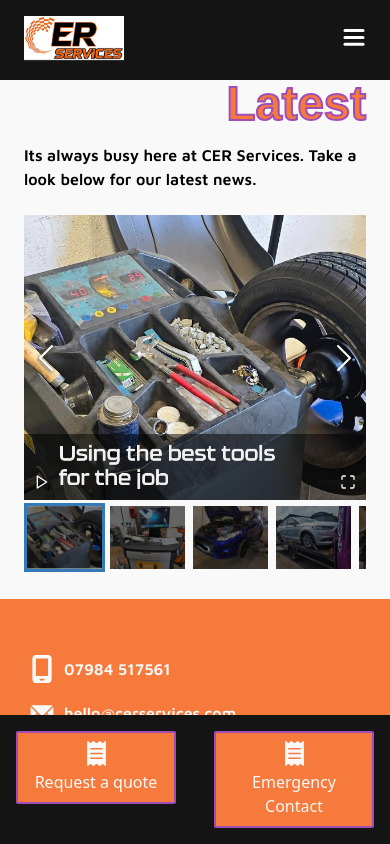
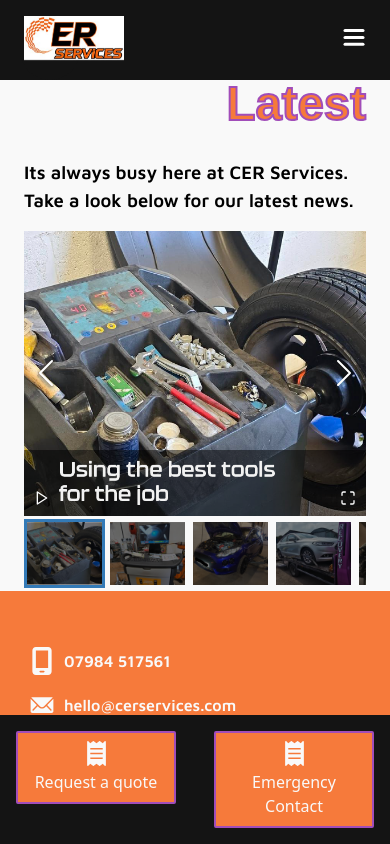
Before and after one commit to hannahf86/cer-services, a React (Vite) app: page /latest in a window 390 px wide. Shown: the top 844 px of the page. Built offline with nearby package versions, Linux system fonts and the light colour scheme; a web font is replaced by a local one.

Commit message:
responsive design begun - upto sm complete

```diff
--- a/src/Layout/Footer.jsx
+++ b/src/Layout/Footer.jsx
@@ -10,7 +10,7 @@ import { Link } from "react-router-dom";
 const Footer = () => {
   const styles = {
     background:
-      "bg-accent bottom-0 py-8 grid grid-cols-2 px-1 md:px-24 lg:px-40 pb-20",
+      "bg-accent bottom-0 py-8 grid grid-cols-2 px-1 md:px-24 lg:px-40 pb-20 sm:pb-0",
 
     leftCol:
       "ml-6 md:ml-12 flex flex-col col-start-1 col-span-2 sm:col-span-1 self-center",
--- a/src/Layout/RootNav.jsx
+++ b/src/Layout/RootNav.jsx
@@ -64,7 +64,7 @@ const RootNav = () => {
   };
   const fixedBottomCTA = {
     background:
-      "fixed inset-x-0 bottom-0 w-screen flex justify-between p-4 bg-black z-[99]",
+      "sm:hidden fixed inset-x-0 bottom-0 w-screen flex justify-between p-4 bg-black z-[99]",
     button:
       "bg-accent text-white flex flex-col text-center p-2 w-40 rounded-sm border border-2 border-attention hover:text-black hover:outline outline-2 outline-offset-4 outline-accent",
     buttonIcon: "mx-auto mb-1",
--- a/src/Pages/Contact.jsx
+++ b/src/Pages/Contact.jsx
@@ -47,7 +47,7 @@ const Contact = () => {
 
   // STYLES
   const mobileStyles = {
-    background: "h-full w-full px-6",
+    background: "h-full w-full px-6 xs:px-8 sm:px-12",
     sectionTitle:
       "text-6xl text-left pt-32 mb-2 text-accent font-bold font-outline-2",
     tagline: "text-black my-4 text-center text-base",
--- a/src/Pages/Landing.jsx
+++ b/src/Pages/Landing.jsx
@@ -27,15 +27,16 @@ const Landing = () => {
     background: "pt-20 h-full w-full",
 
     headlineContainer: "absolute top-24 bg-transparent",
-    headlineTitle: "text-accent text-2xl text-left px-4 bg-transparent",
+    headlineTitle:
+      "text-accent text-2xl sm:text-3xl text-left px-4 bg-transparent xs:px-8 sm:px-12",
     subtitle:
-      "font-body text-white text-base font-light text-left px-4 pb-2 bg-transparent",
-    listContainer: "flex-col px-6 mt-4 ",
+      "font-body text-white text-base sm:text-lg font-light text-left px-4 pb-2 bg-transparent xs:pt-4 xs:px-8 sm:px-12",
+    listContainer: "flex-col px-6 mt-4 xs:pt-2 sm:px-12",
     listItem:
-      "font-headers font-bold flex justify-start items-center bg-transparent text-white my-1",
+      "font-headers font-bold flex justify-start items-center bg-transparent sm:text-base text-white my-1 xs:my-2 sm:my-6",
     check: "text-green bg-transparent mr-2",
     button:
-      "absolute right-4 bg-accent text-sm text-white flex flex-col text-center p-2 rounded-sm border border-2 border-attention hover:text-black hover:outline outline-2 outline-offset-4 outline-accent",
+      "absolute right-4 xs:right-4 xs:mt-2 sm:px-8 sm:py-4 bg-accent text-sm text-white flex flex-col text-center p-2 rounded-sm  hover:shadow-inner hover:shadow-black/50 hover:text-black hover:outline outline-2 outline-offset-4 outline-accent",
     buttonIcon: "mx-auto mb-1 font-outline-2",
 
     sectionTitle:
--- a/src/Pages/Latest.jsx
+++ b/src/Pages/Latest.jsx
@@ -3,22 +3,19 @@ import Slider from "../Components/Slider";
 
 const Latest = () => {
   const styles = {
-    background: "pt-20 h-full w-full",
-    button:
-      "absolute right-4 bg-accent text-sm text-white flex flex-col text-center p-2 rounded-sm border border-2 border-attention hover:text-black hover:outline outline-2 outline-offset-4 outline-accent",
-    buttonIcon: "mx-auto mb-1 font-outline-2",
+    background: "h-full w-full px-6 xs:px-8 sm:px-12",
     sectionTitle:
-      "text-6xl text-right pt-20 mb-4 mx-6 text-accent font-bold font-outline-2",
+      "text-6xl text-right pt-20 mb-8 text-accent font-bold font-outline-2",
   };
 
   return (
-    <div id="latest">
+    <div id="latest" className={styles.background}>
       <h1 className={styles.sectionTitle}>Latest</h1>
-      <p className="px-6">
+      <p className="pb-4 text-base">
         Its always busy here at CER Services. Take a look below for our latest
         news.
       </p>
-      <div className="p-6">
+      <div>
         <Slider />
       </div>
     </div>
--- a/src/Pages/Repair.jsx
+++ b/src/Pages/Repair.jsx
@@ -6,15 +6,15 @@ import { useNavigate } from "react-router-dom";
 
 const Repair = () => {
   const styles = {
-    background: "h-full w-full px-6",
+    background: "h-full w-full px-6 xs:px-8 sm:px-12",
     sectionTitle:
-      "text-6xl text-left mt-20 mb-2 text-accent font-bold font-outline-2",
+      "text-6xl text-left mt-20 mb-8 text-accent font-bold font-outline-2",
     sectionSubtitle: "text-md text-left mb-4 text-black/80",
     text: "font-light text-justify mb-4",
     form: "mb-8",
-    select: "border border-2 border-attention w-full rounded-sm p-2",
+    select: "border border-2 border-attention w-full sm:w-3/5 rounded-sm p-2",
     button:
-      "bg-accent mt-4 text-sm px-4 text-white text-center p-2 m-auto rounded-sm shadow-md shadow-black/50 hover:shadow-inner hover:shadow-black/50 hover:text-black hover:outline outline-2 outline-offset-4 outline-accent",
+      "bg-accent mt-4 text-sm px-4 xs:px-6 text-white text-center p-2 m-auto rounded-sm shadow-md shadow-black/50 hover:shadow-inner hover:shadow-black/50 hover:text-black hover:outline outline-2 outline-offset-4 outline-accent",
   };
 
   // NAVIGATION
@@ -32,7 +32,7 @@ const Repair = () => {
   const handleSubmit = (event) => {
     event.preventDefault();
     setVehicleData(event.target.vehicle.value); // get form data
-    newPage("/repairform"); // navigate to the repair form page
+    newPage("/repairform"); // navigate to the repair form component
   };
 
   console.log(vehicleData);
```
